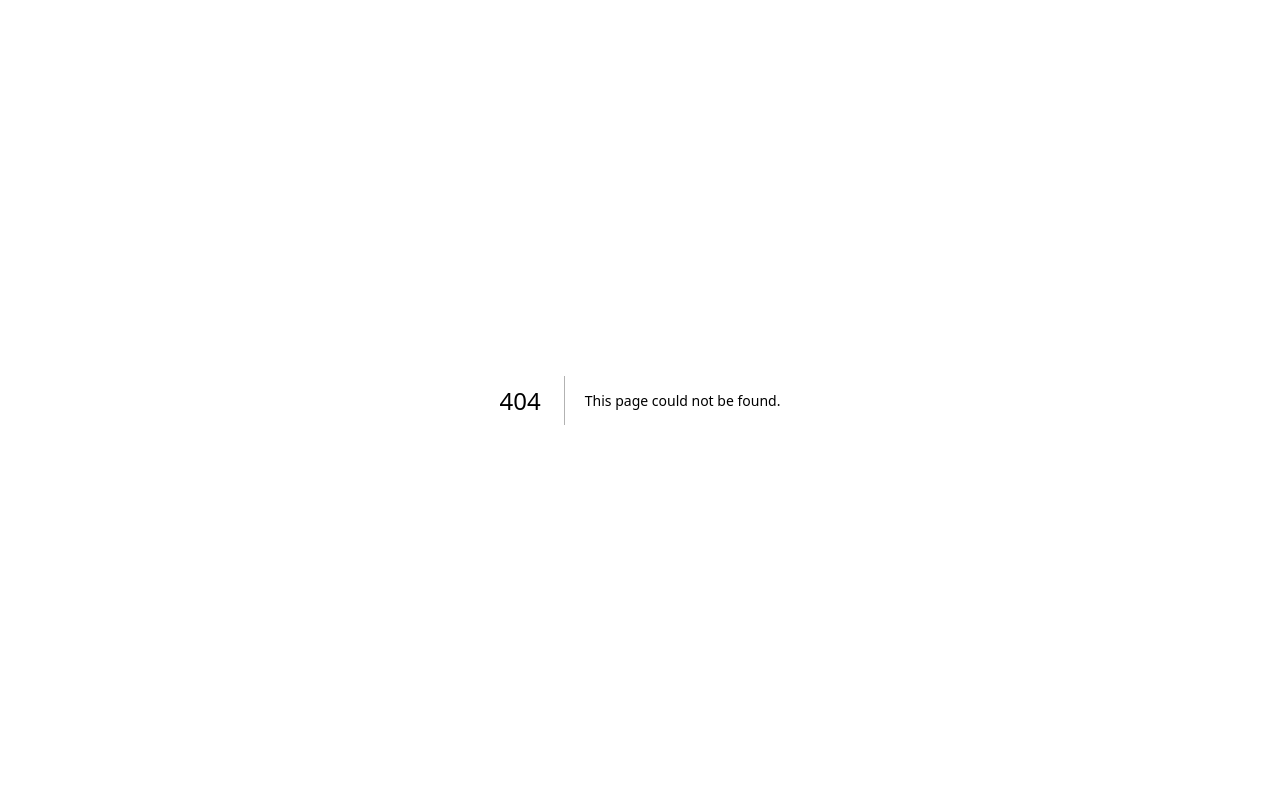
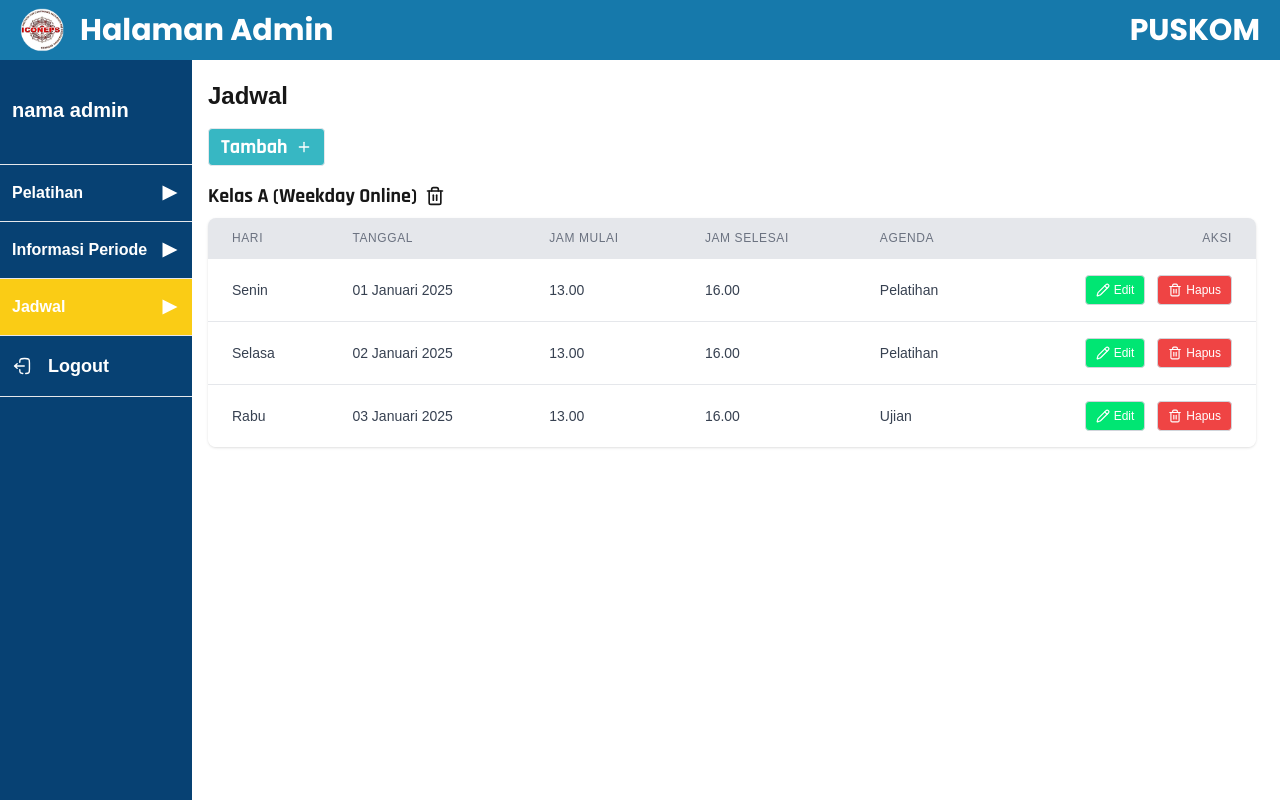
Before and after one commit to Yossi-nordiansah/my-portfolio, a Next.js app: page /admin/puskom/jadwal in a window 1280 px wide. Before the commit this address had no page. Built offline with nearby package versions, Linux system fonts and the light colour scheme.

Commit message:
jadwal on progress

```diff
--- /dev/null
+++ b/app/_component/admin/jadwalForm.jsx
@@ -0,0 +1,9 @@
+import React from 'react'
+
+const JadwalForm = ({isOpen, close}) => {
+  return (
+    <div className='inset-0 bg-black/40 absolute'></div>
+  )
+}
+
+export default JadwalForm;
--- a/app/admin/informasi-periode/page.jsx
+++ /dev/null
@@ -1,24 +0,0 @@
-"use client"
-import dynamic from 'next/dynamic';
-import React, { useState } from 'react';
-
-const ReactQuill = dynamic(() => import('react-quill-new'), { ssr: false });
-import 'react-quill-new/dist/quill.snow.css'; // Import theme CSS
-
-const InformasiPeriode = () => {
-  const [value, setValue] = useState('');
-
-  return (
-    <div className="pl-52 pr-6 pt-20">
-        <h1 className='font-radjdhani_bold text-3xl'>Informasi Periode</h1>
-      <ReactQuill
-        value={value}
-        onChange={setValue}
-        className="h-80 border mt-4"
-      />
-      <button className='mt-16 bg-blue-600 px-2 py-1 rounded-md text-md font-robotoBold text-white'>Ubah Informasi</button>
-    </div>
-  );
-};
-
-export default InformasiPeriode;
--- /dev/null
+++ b/app/admin/puskom/informasi-periode/page.jsx
@@ -0,0 +1,24 @@
+"use client"
+import dynamic from 'next/dynamic';
+import React, { useState } from 'react';
+
+const ReactQuill = dynamic(() => import('react-quill-new'), { ssr: false });
+import 'react-quill-new/dist/quill.snow.css'; // Import theme CSS
+
+const InformasiPeriode = () => {
+    const [value, setValue] = useState('');
+
+    return (
+        <div className="pl-52 pr-6 pt-20">
+            <h1 className='font-radjdhani_bold text-3xl'>Informasi Periode</h1>
+            <ReactQuill
+                value={value}
+                onChange={setValue}
+                className="h-80 border mt-4"
+            />
+            <button className='mt-16 bg-blue-600 px-2 py-1 rounded-md text-md font-radjdhani_bold text-white'>Ubah Informasi</button>
+        </div>
+    );
+};
+
+export default InformasiPeriode;
--- /dev/null
+++ b/app/admin/puskom/jadwal/page.jsx
@@ -0,0 +1,79 @@
+// components/ScheduleTable.tsx
+'use client';
+
+import { Pencil, Trash2, Plus } from 'lucide-react';
+import { useState } from 'react';
+
+const schedules = [
+  { day: 'Senin', date: '01 Januari 2025', start: '13.00', end: '16.00', agenda: 'Pelatihan' },
+  { day: 'Selasa', date: '02 Januari 2025', start: '13.00', end: '16.00', agenda: 'Pelatihan' },
+  { day: 'Rabu', date: '03 Januari 2025', start: '13.00', end: '16.00', agenda: 'Ujian' },
+];
+
+export default function AdminJadwal() {
+
+    const [isOpen, setIsOpen] = useState(false);
+
+  return (
+    <div className="pl-52 pr-6 pt-20">
+      <h1 className="text-2xl font-semibold mb-4">Jadwal</h1>
+
+      <button className="bg-green text-white text-xl font-radjdhani_bold border rounded px-3 py-1 mb-4 flex items-center gap-2">
+        Tambah <Plus size={16} />
+      </button>
+
+      <div className="mb-2 flex items-center gap-2">
+        <h1 className="font-radjdhani_bold text-xl">
+          Kelas A (Weekday Online)
+        </h1>
+        <Trash2 size={20} className="cursor-pointer" />
+      </div>
+
+      <div className="bg-white rounded-lg shadow overflow-hidden">
+        <table className="min-w-full divide-y divide-gray-200">
+          <thead className="bg-gray-200">
+            <tr>
+              <th className="px-6 py-3 text-left text-xs font-medium text-gray-500 uppercase tracking-wider">
+                Hari
+              </th>
+              <th className="px-6 py-3 text-left text-xs font-medium text-gray-500 uppercase tracking-wider">
+                Tanggal
+              </th>
+              <th className="px-6 py-3 text-left text-xs font-medium text-gray-500 uppercase tracking-wider">
+                Jam Mulai
+              </th>
+              <th className="px-6 py-3 text-left text-xs font-medium text-gray-500 uppercase tracking-wider">
+                Jam Selesai
+              </th>
+              <th className="px-6 py-3 text-left text-xs font-medium text-gray-500 uppercase tracking-wider">
+                Agenda
+              </th>
+              <th className="px-6 py-3 text-right text-xs font-medium text-gray-500 uppercase tracking-wider">
+                Aksi
+              </th>
+            </tr>
+          </thead>
+          <tbody className="bg-white divide-y divide-gray-200">
+            {schedules.map((item, idx) => (
+              <tr key={idx}>
+                <td className="px-6 py-4 whitespace-nowrap text-sm text-gray-700">{item.day}</td>
+                <td className="px-6 py-4 whitespace-nowrap text-sm text-gray-700">{item.date}</td>
+                <td className="px-6 py-4 whitespace-nowrap text-sm text-gray-700">{item.start}</td>
+                <td className="px-6 py-4 whitespace-nowrap text-sm text-gray-700">{item.end}</td>
+                <td className="px-6 py-4 whitespace-nowrap text-sm text-gray-700">{item.agenda}</td>
+                <td className="px-6 py-4 whitespace-nowrap text-right text-sm font-medium">
+                  <button className="inline-flex text-white bg-[#00e673] items-center mr-3 bg-green-400 px-2.5 py-1.5 border border-gray-300 text-xs font-medium rounded hover:bg-green-300">
+                    <Pencil size={14} className="mr-1" /> Edit
+                  </button>
+                  <button className="inline-flex items-center bg-red-500 px-2.5 py-1.5 border border-gray-300 text-xs font-medium rounded text-white hover:bg-red-400">
+                    <Trash2 size={14} className="mr-1" /> Hapus
+                  </button>
+                </td>
+              </tr>
+            ))}
+          </tbody>
+        </table>
+      </div>
+    </div>
+  );
+}
--- a/app/admin/layout.jsx
+++ b/app/admin/puskom/layout.jsx
@@ -19,19 +19,19 @@ const AdminLayout = ({ children }) => {
             <div className='absolute bg-primary h-full w-48 pt-24 z-10 text-white font-semibold'>
                 <p className='text-xl mb-10 px-3'>nama admin</p>
                 <ul className='flex-col'>
-                    <Link href="/admin/pelatihan" className={`py-4 border-y block px-3 ${pathName === "/admin/pelatihan" ? "bg-yellow-400" : ""}`}>
+                    <Link href="/admin/puskom/pelatihan" className={`py-4 border-y block px-3 ${pathName === "/admin/puskom/pelatihan" ? "bg-yellow-400" : ""}`}>
                         <li className='flex justify-between'>
                             <p>Pelatihan</p>
                             <img src="/icons/triangle.svg" alt="" className='w-5 rotate-90' />
                         </li>
                     </Link>
-                    <Link href="/admin/informasi-periode" className={`py-4 border-b block px-3 ${pathName === "/admin/informasi-periode" ? "bg-yellow-400" : ""}`}>
+                    <Link href="/admin/puskom/informasi-periode" className={`py-4 border-b block px-3 ${pathName === "/admin/puskom/informasi-periode" ? "bg-yellow-400" : ""}`}>
                         <li className='flex justify-between'>
                             <p>Informasi Periode</p>
                             <img src="/icons/triangle.svg" alt="" className='w-5 rotate-90' />
                         </li>
                     </Link>
-                    <Link href="/admin/jadwal" className={`py-4 border-b block px-3 ${pathName === "/admin/jadwal" ? "bg-yellow-400" : ""}`}>
+                    <Link href="/admin/puskom/jadwal" className={`py-4 border-b block px-3 ${pathName === "/admin/puskom/jadwal" ? "bg-yellow-400" : ""}`}>
                         <li className='flex justify-between'>
                             <p>Jadwal</p>
                             <img src="/icons/triangle.svg" alt="" className='w-5 rotate-90' />
--- a/app/admin/page.jsx
+++ b/app/admin/puskom/page.jsx
@@ -1,5 +1,5 @@
 import { redirect } from 'next/navigation'
 
 export default function AdminRootPage() {
-  redirect('/admin/pelatihan')
+  redirect('/admin/puskom/pelatihan')
 }
--- a/app/jadwal/page.jsx
+++ b/app/jadwal/page.jsx
@@ -9,18 +9,21 @@ const Jadwal = () => {
       tanggal: "01 Januari 2025",
       jamMulai: "13.00",
       jamSelesai: "16.00",
+      agenda: "Pelatihan"
     },
     {
       hari: "Selasa",
       tanggal: "02 Januari 2025",
       jamMulai: "13.00",
       jamSelesai: "16.00",
+      agenda: "Pelatihan"
     },
     {
       hari: "Rabu",
       tanggal: "03 Januari 2025",
       jamMulai: "13.00",
       jamSelesai: "16.00",
+      agenda: "Ujian"
     },
   ]);
 
@@ -41,19 +44,21 @@ const Jadwal = () => {
             <table className='table h-fit w-fit text-center lg:text-nowrap'>
               <thead>
                 <tr className='bg-blue-600 text-white'>
-                  <th className='text-center sm:text-base text-sm'>Hari</th>
-                  <th className='text-center sm:text-base text-sm'>Tanggal</th>
-                  <th className='text-center sm:text-base text-sm sm:px-7'>Jam Mulai</th>
-                  <th className='text-center sm:text-base text-sm sm:px-7'>Jam Selesai</th>
+                  <th className='text-center sm:text-base text-[10px]'>Hari</th>
+                  <th className='text-center sm:text-base text-[10px]'>Tanggal</th>
+                  <th className='text-center sm:text-base text-[10px] sm:px-7'>Jam Mulai</th>
+                  <th className='text-center sm:text-base text-[10px] sm:px-7'>Jam Selesai</th>
+                  <th className='text-center sm:text-base text-[10px] sm:px-7'>Agenda</th>
                 </tr>
               </thead>
               <tbody>
                 {jadwalKelasA.map((item, index) => (
                   <tr key={index}>
-                    <td className='text-center sm:text-base text-sm'>{item.hari}</td>
-                    <td className='text-center sm:text-base text-sm'>{item.tanggal}</td>
-                    <td className='text-center sm:text-base text-sm'>{item.jamMulai}</td>
-                    <td className='text-center sm:text-base text-sm'>{item.jamSelesai}</td>
+                    <td className='text-center sm:text-base text-[10px]'>{item.hari}</td>
+                    <td className='text-center sm:text-base text-[10px]'>{item.tanggal}</td>
+                    <td className='text-center sm:text-base text-[10px]'>{item.jamMulai}</td>
+                    <td className='text-center sm:text-base text-[10px]'>{item.jamSelesai}</td>
+                    <td className='text-center sm:text-base text-[10px]'>{item.agenda}</td>
                   </tr>
                 ))}
               </tbody>
```
Also changed, not shown: app/admin/jadwal/page.jsx (deleted), app/admin/puskom/pelatihan/page.jsx (renamed from app/admin/pelatihan/page.jsx).
